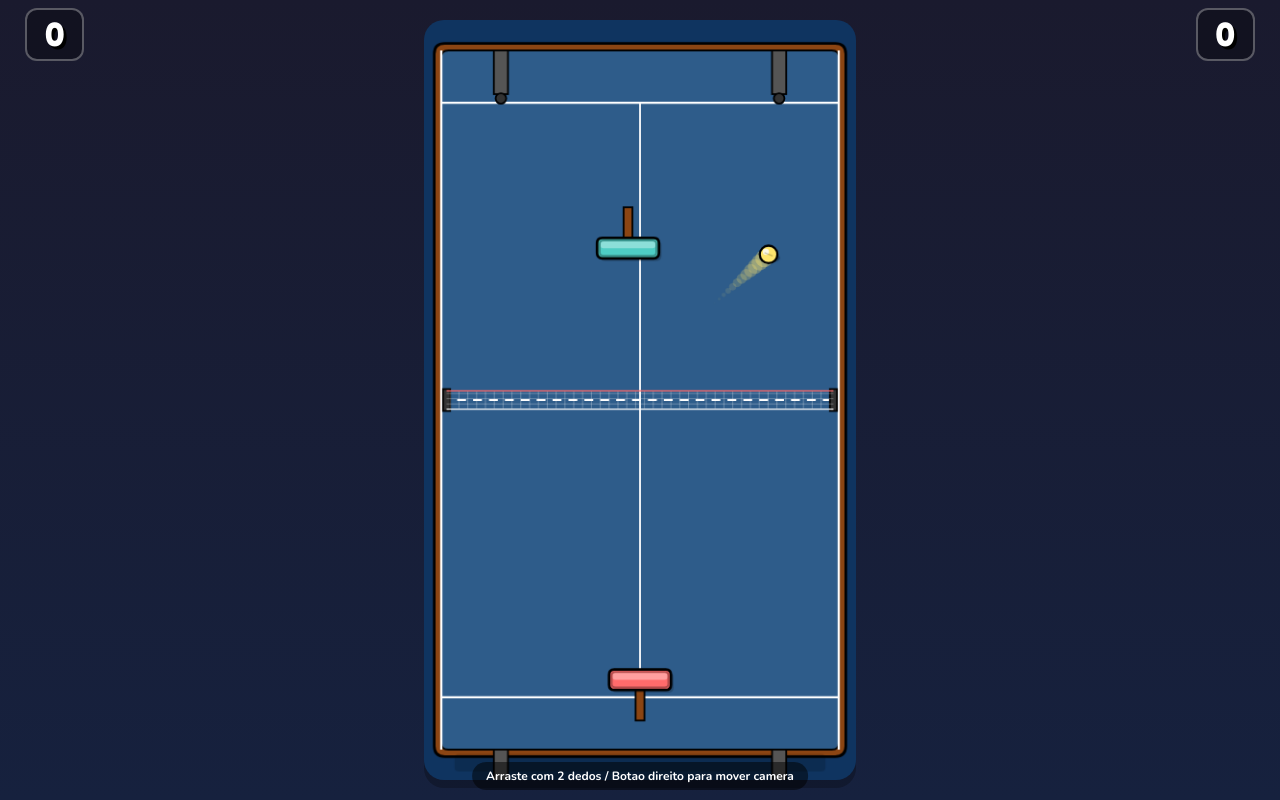
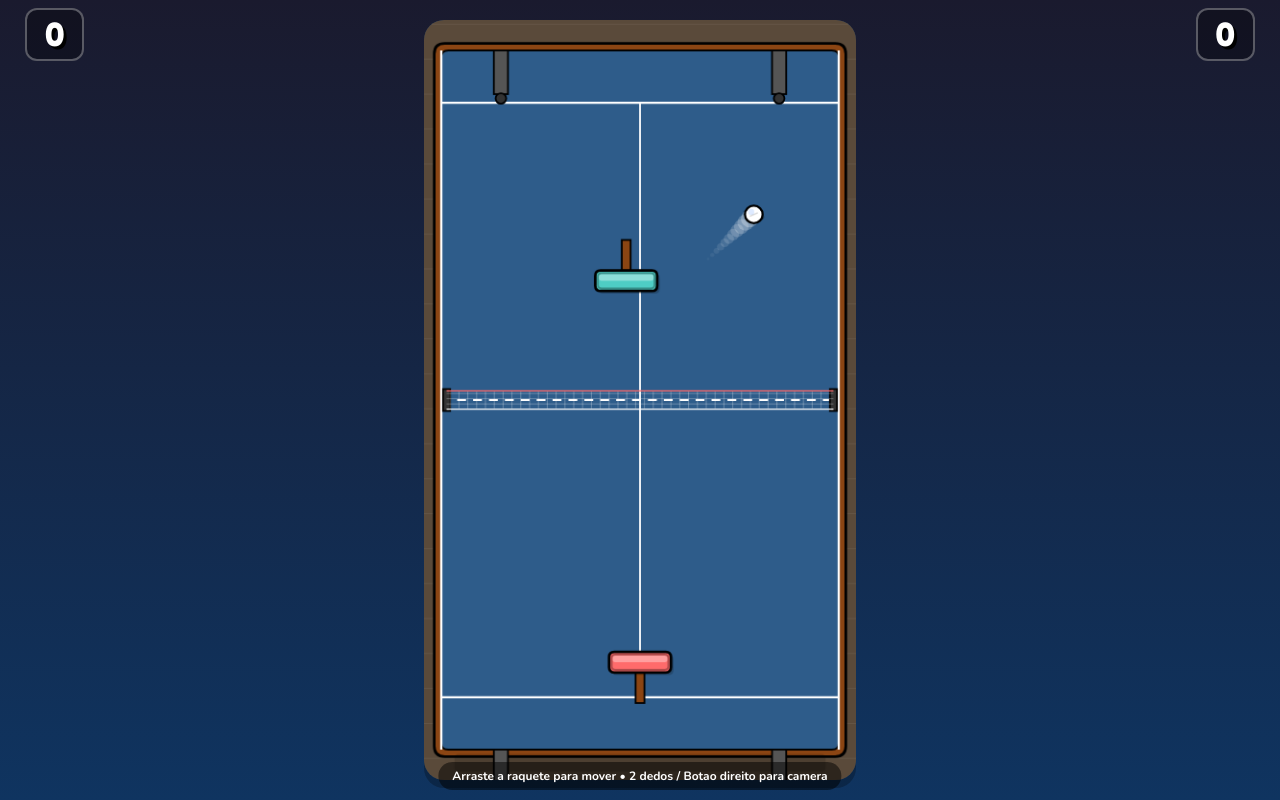
Before and after one commit to ArthurBrando/3D-SHOOTER, a plain HTML site: page index.html in a window 1280 px wide. Both pictures are taken after a click on the button "1 Jogador vs Robo". Drawn offline with nearby package versions, Linux system fonts and the light colour scheme.

Commit message:
Add files via upload

```diff
--- a/index.html
+++ b/index.html
@@ -4,7 +4,9 @@
 <meta charset="-8">
 <meta name="viewport" content="width=device-width, initial-scale=1.0, user-scalable=no">
 <title>Ping Pong Cartoon</title>
-<link rel="icon" type="image/jpeg" href="raquete.jpg">
+<link rel="icon" type="image/jpeg" href="raquete.jpg?v=2">
+<link rel="shortcut icon" type="image/jpeg" href="raquete.jpg?v=2">
+<link rel="apple-touch-icon" href="raquete.jpg?v=2">
 <link href="https://fonts.googleapis.com/css2?family=Fredoka+One&family=Nunito:wght@400;700;900&display=swap" rel="stylesheet">
 <style>
   :root {
@@ -38,7 +40,7 @@
     height: 100%;
     overflow: hidden;
     font-family: 'Nunito', sans-serif;
-    background: linear-gradient(180deg, #1a1a2e 0%, #16213e 100%);
+    background: linear-gradient(180deg, #1a1a2e 0%, #0f3460 100%);
     color: var(--ink);
   }
 
@@ -322,7 +324,7 @@
     <div class="score-box" id="scoreRight">0</div>
   </div>
 
-  <div id="cameraHint" class="camera-hint">Arraste com 2 dedos / Botao direito para mover camera</div>
+  <div id="cameraHint" class="camera-hint">Arraste a raquete para mover &bull; 2 dedos / Botao direito para camera</div>
 
   <div id="pauseOverlay" class="pause-overlay">
     <h2>Pausado</h2>
@@ -331,10 +333,9 @@
     <button class="btn btn-red" onclick="backToMenu()">Sair para o Menu</button>
   </div>
 
-  <!-- Lobby -->
   <div id="lobbyScreen" class="screen active">
     <h1>PING PONG</h1>
-    <div class="subtitle">Arraste a raquete &bull; Mova a camera</div>
+    <div class="subtitle">Arraste a raquete livremente &bull; Mova a camera</div>
     <div class="btn-row">
       <button class="btn btn-primary" onclick="startSinglePlayer()">1 Jogador vs Robo</button>
       <button class="btn btn-secondary" onclick="startMultiPlayer()">2 Jogadores Local</button>
@@ -342,7 +343,8 @@
     </div>
     <div class="controls-info">
       <h3>Como Jogar</h3>
-      <p><strong>Arraste</strong> a raquete com dedo/mouse para se mover</p>
+      <p><strong>Arraste</strong> a raquete com dedo/mouse para se mover em <strong>todos os lados</strong></p>
+      <p>Incluindo para os <strong>lados da mesa</strong> e para <strong>tras</strong> (alem da linha)</p>
       <p><span class="key">W</span><span class="key">A</span><span class="key">S</span><span class="key">D</span> ou <span class="key">Setas</span> para camera</p>
       <p><span class="key">Botao direito</span> do mouse e arraste para camera</p>
       <p><span class="key">2 dedos</span> no mobile para mover camera</p>
@@ -350,7 +352,6 @@
     </div>
   </div>
 
-  <!-- Settings -->
   <div id="settingsScreen" class="screen">
     <h2>Configuracoes</h2>
     <div class="settings-panel">
@@ -381,7 +382,6 @@
     </div>
   </div>
 
-  <!-- Game Over -->
   <div id="gameOverScreen" class="screen">
     <h1 id="winnerText">Vencedor!</h1>
     <div class="subtitle" id="gameOverSubtitle">Placar Final</div>
@@ -420,7 +420,6 @@ const difficultyConfig = {
 /* ============================
    CAMERA E MESA
    ============================ */
-// Mesa em coordenadas do mundo (proporcao 9:16)
 const TABLE_W = 450;
 const TABLE_H = 800;
 
@@ -429,9 +428,8 @@ let isPanning = false;
 let panStart = { x: 0, y: 0 };
 let cameraStart = { x: 0, y: 0 };
 
-// Limites da camera
 function clampCamera() {
-  const margin = 100;
+  const margin = 150;
   camera.x = Math.max(-margin, Math.min(margin, camera.x));
   camera.y = Math.max(-margin, Math.min(margin, camera.y));
 }
@@ -447,7 +445,7 @@ function initGame() {
 
   paddleLeft = {
     x: TABLE_W / 2,
-    y: TABLE_H - 80,
+    y: TABLE_H - 100,
     width: paddleW,
     height: paddleH,
     color: '#FF6B6B',
@@ -459,7 +457,7 @@ function initGame() {
 
   paddleRight = {
     x: TABLE_W / 2,
-    y: 80,
+    y: 100,
     width: paddleW,
     height: paddleH,
     color: '#4ECDC4',
@@ -510,7 +508,6 @@ window.addEventListener('keyup', (e) => {
   keys[e.key.toLowerCase()] = false;
 });
 
-// Camera com WASD / Setas
 function updateCameraKeys() {
   const speed = 6;
   if (keys['w'] || keys['arrowup']) camera.y -= speed;
@@ -520,7 +517,7 @@ function updateCameraKeys() {
   clampCamera();
 }
 
-// === MOUSE ===
+/* MOUSE */
 canvas.addEventListener('mousedown', (e) => {
   if (gameState !== 'playing' && gameState !== 'paused') return;
   const rect = canvas.getBoundingClientRect();
@@ -529,7 +526,6 @@ canvas.addEventListener('mousedown', (e) => {
   const mx = (e.clientX - rect.left) * scaleX;
   const my = (e.clientY - rect.top) * scaleY;
 
-  // Botao direito = pan camera
   if (e.button === 2) {
     isPanning = true;
     panStart = { x: e.clientX, y: e.clientY };
@@ -538,7 +534,6 @@ canvas.addEventListener('mousedown', (e) => {
     return;
   }
 
-  // Botao esquerdo = drag raquete
   const worldPos = screenToWorld(mx, my);
   tryGrabPaddle(worldPos.x, worldPos.y);
 });
@@ -572,7 +567,7 @@ window.addEventListener('mouseup', () => {
 
 canvas.addEventListener('contextmenu', (e) => e.preventDefault());
 
-// === TOUCH ===
+/* TOUCH */
 canvas.addEventListener('touchstart', (e) => {
   if (gameState !== 'playing' && gameState !== 'paused') return;
   e.preventDefault();
@@ -581,7 +576,6 @@ canvas.addEventListener('touchstart', (e) => {
   const scaleY = canvas.height / rect.height;
 
   if (e.touches.length === 2) {
-    // 2 dedos = pan camera
     isPanning = true;
     panStart = {
       x: (e.touches[0].clientX + e.touches[1].clientX) / 2,
@@ -631,9 +625,8 @@ canvas.addEventListener('touchend', (e) => {
   if (e.touches.length === 0) releasePaddles();
 });
 
-// === DRAG LOGIC ===
+/* DRAG LOGIC */
 function tryGrabPaddle(wx, wy) {
-  // Jogador esquerdo (baixo) - sempre pode pegar
   if (pointInPaddle(wx, wy, paddleLeft)) {
     paddleLeft.isDragging = true;
     paddleLeft.dragOffsetX = wx - paddleLeft.x;
@@ -641,7 +634,6 @@ function tryGrabPaddle(wx, wy) {
     return;
   }
 
-  // Jogador direito (cima) - so no modo multiplayer
   if (gameMode === 'multi' && pointInPaddle(wx, wy, paddleRight)) {
     paddleRight.isDragging = true;
     paddleRight.dragOffsetX = wx - paddleRight.x;
@@ -653,12 +645,12 @@ function moveDraggedPaddle(wx, wy) {
   if (paddleLeft.isDragging) {
     paddleLeft.x = wx - paddleLeft.dragOffsetX;
     paddleLeft.y = wy - paddleLeft.dragOffsetY;
-    clampPaddle(paddleLeft, TABLE_H / 2, TABLE_H - 20);
+    clampPaddle(paddleLeft, 'bottom');
   }
   if (paddleRight.isDragging) {
     paddleRight.x = wx - paddleRight.dragOffsetX;
     paddleRight.y = wy - paddleRight.dragOffsetY;
-    clampPaddle(paddleRight, 20, TABLE_H / 2);
+    clampPaddle(paddleRight, 'top');
   }
 }
 
@@ -668,16 +660,28 @@ function releasePaddles() {
 }
 
 function pointInPaddle(px, py, paddle) {
-  return px >= paddle.x - paddle.width / 2 - 15 &&
-         px <= paddle.x + paddle.width / 2 + 15 &&
-         py >= paddle.y - paddle.height / 2 - 15 &&
-         py <= paddle.y + paddle.height / 2 + 15;
+  return px >= paddle.x - paddle.width / 2 - 25 &&
+         px <= paddle.x + paddle.width / 2 + 25 &&
+         py >= paddle.y - paddle.height / 2 - 25 &&
+         py <= paddle.y + paddle.height / 2 + 25;
 }
 
-function clampPaddle(p, minY, maxY) {
+/* CLAMP PADDLE - movimento livre em X e Y, incluindo para os lados e para tras */
+function clampPaddle(p, side) {
   const halfW = p.width / 2;
-  p.x = Math.max(halfW + 10, Math.min(TABLE_W - halfW - 10, p.x));
-  p.y = Math.max(minY, Math.min(maxY, p.y));
+  const halfH = p.height / 2;
+
+  // Limites laterais (X) - pode ir alem da mesa para os lados
+  p.x = Math.max(-80 + halfW, Math.min(TABLE_W + 80 - halfW, p.x));
+
+  // Limites verticais (Y) - pode ir para tras (alem da linha de fundo)
+  if (side === 'bottom') {
+    // Jogador de baixo: pode ir ate a rede (centro) e para tras alem da mesa
+    p.y = Math.max(TABLE_H / 2 + 15, Math.min(TABLE_H + 120 - halfH, p.y));
+  } else {
+    // Jogador de cima: pode ir ate a rede e para tras alem da mesa
+    p.y = Math.max(-120 + halfH, Math.min(TABLE_H / 2 - 15, p.y));
+  }
 }
 
 /* ============================
@@ -704,7 +708,6 @@ function worldToScreen(wx, wy) {
 }
 
 function getScale() {
-  // Escala para caber a mesa no canvas 9:16
   const scaleX = canvas.width / TABLE_W;
   const scaleY = canvas.height / TABLE_H;
   return Math.min(scaleX, scaleY) * 0.92;
@@ -756,7 +759,7 @@ function startGame() {
   document.getElementById('cameraHint').classList.add('active');
   setTimeout(() => {
     document.getElementById('cameraHint').classList.remove('active');
-  }, 4000);
+  }, 6000);
   resizeCanvas();
   camera = { x: 0, y: 0 };
   initGame();
@@ -838,11 +841,10 @@ function updateAI() {
   const cfg = difficultyConfig[settings.difficulty];
   const paddle = paddleRight;
 
-  // So reage se a bola estiver vindo para o robo
   if (ball.dy > 0) return;
 
   const targetX = ball.x;
-  const targetY = ball.y - 60;
+  const targetY = ball.y + 60;
   let diffX = targetX - paddle.x;
   let diffY = targetY - paddle.y;
 
@@ -851,7 +853,7 @@ function updateAI() {
     diffY += (Math.random() - 0.5) * 60;
   }
 
-  const speed = 4 * cfg.speedFactor;
+  const speed = 3.5 * cfg.speedFactor;
 
   if (Math.random() > (1 - cfg.reaction)) {
     if (Math.abs(diffX) > speed) paddle.x += Math.sign(diffX) * speed;
@@ -870,7 +872,7 @@ function updateAI() {
     }
   }
 
-  clampPaddle(paddle, 20, TABLE_H / 2);
+  clampPaddle(paddle, 'top');
 }
 
 function updateBall() {
@@ -879,9 +881,6 @@ function updateBall() {
 
   ball.x += ball.dx;
   ball.y += ball.dy;
-
-  // Sombra da bola (altura simulada)
-  ball.shadowY += (ball.y - ball.shadowY) * 0.3;
 
   // Colisao com paredes laterais da mesa
   if (ball.x - ball.radius < 10) {
@@ -958,6 +957,7 @@ function draw() {
   ctx.scale(scale, scale);
   ctx.translate(-TABLE_W / 2, -TABLE_H / 2);
 
+  drawFloor();
   drawTable();
   drawNet();
   drawBall();
@@ -969,6 +969,22 @@ function draw() {
   if (gameState === 'paused') {
     ctx.fillStyle = 'rgba(0,0,0,0.4)';
     ctx.fillRect(0, 0, canvas.width, canvas.height);
+  }
+}
+
+function drawFloor() {
+  // Chao ao redor da mesa
+  ctx.fillStyle = '#5a4a3a';
+  ctx.fillRect(-200, -200, TABLE_W + 400, TABLE_H + 400);
+
+  // Linhas do chao (perspectiva)
+  ctx.strokeStyle = 'rgba(255,255,255,0.08)';
+  ctx.lineWidth = 1;
+  for (let i = -150; i < TABLE_H + 150; i += 40) {
+    ctx.beginPath();
+    ctx.moveTo(-200, i);
+    ctx.lineTo(TABLE_W + 200, i);
+    ctx.stroke();
   }
 }
 
@@ -1048,7 +1064,6 @@ function drawTableLeg(x, y) {
   ctx.lineWidth = 2;
   ctx.strokeRect(x - 8, y, 16, 50);
 
-  // Rodinha
   ctx.fillStyle = '#333';
   ctx.beginPath();
   ctx.arc(x, y + 55, 6, 0, Math.PI * 2);
@@ -1114,13 +1129,11 @@ function drawPaddle(paddle) {
   const handleLen = 35;
   const handleW = 10;
   if (paddle.y > TABLE_H / 2) {
-    // Jogador de baixo - cabo para baixo
     ctx.fillRect(paddle.x - handleW / 2, paddle.y + h / 2, handleW, handleLen);
     ctx.strokeStyle = '#000';
     ctx.lineWidth = 2;
     ctx.strokeRect(paddle.x - handleW / 2, paddle.y + h / 2, handleW, handleLen);
   } else {
-    // Jogador de cima - cabo para cima
     ctx.fillRect(paddle.x - handleW / 2, paddle.y - h / 2 - handleLen, handleW, handleLen);
     ctx.strokeStyle = '#000';
     ctx.lineWidth = 2;
@@ -1165,7 +1178,7 @@ function drawPaddle(paddle) {
 
 function drawBall() {
   // Sombra da bola na mesa
-  const shadowOffset = 4;
+  const shadowOffset = 3;
   ctx.beginPath();
   ctx.ellipse(ball.x + shadowOffset, ball.y + shadowOffset, ball.radius * 0.9, ball.radius * 0.5, 0, 0, Math.PI * 2);
   ctx.fillStyle = 'rgba(0,0,0,0.25)';
@@ -1173,18 +1186,18 @@ function drawBall() {
 
   // Rastro
   ball.trail.forEach((pos, i) => {
-    const alpha = (i + 1) / ball.trail.length * 0.35;
+    const alpha = (i + 1) / ball.trail.length * 0.25;
     const size = ball.radius * (i + 1) / ball.trail.length;
     ctx.beginPath();
     ctx.arc(pos.x, pos.y, size, 0, Math.PI * 2);
-    ctx.fillStyle = `rgba(255, 230, 109, ${alpha})`;
+    ctx.fillStyle = `rgba(255, 255, 255, ${alpha})`;
     ctx.fill();
   });
 
-  // Bola
+  // BOLA BRANCA
   ctx.beginPath();
   ctx.arc(ball.x, ball.y, ball.radius, 0, Math.PI * 2);
-  ctx.fillStyle = '#FFE66D';
+  ctx.fillStyle = '#FFFFFF';
   ctx.fill();
 
   // Contorno preto
@@ -1192,17 +1205,17 @@ function drawBall() {
   ctx.lineWidth = 2.5;
   ctx.stroke();
 
-  // Brilho
+  // Brilho sutil na bola branca
   ctx.beginPath();
   ctx.arc(ball.x - ball.radius * 0.3, ball.y - ball.radius * 0.3, ball.radius * 0.35, 0, Math.PI * 2);
-  ctx.fillStyle = 'rgba(255,255,255,0.8)';
+  ctx.fillStyle = 'rgba(200,220,255,0.6)';
   ctx.fill();
 
   // Linha de rotacao
   ctx.save();
   ctx.translate(ball.x, ball.y);
   ctx.rotate(ball.x * 0.15 + ball.y * 0.1);
-  ctx.strokeStyle = 'rgba(0,0,0,0.2)';
+  ctx.strokeStyle = 'rgba(0,0,0,0.15)';
   ctx.lineWidth = 1.5;
   ctx.beginPath();
   ctx.moveTo(-ball.radius * 0.5, 0);
```
